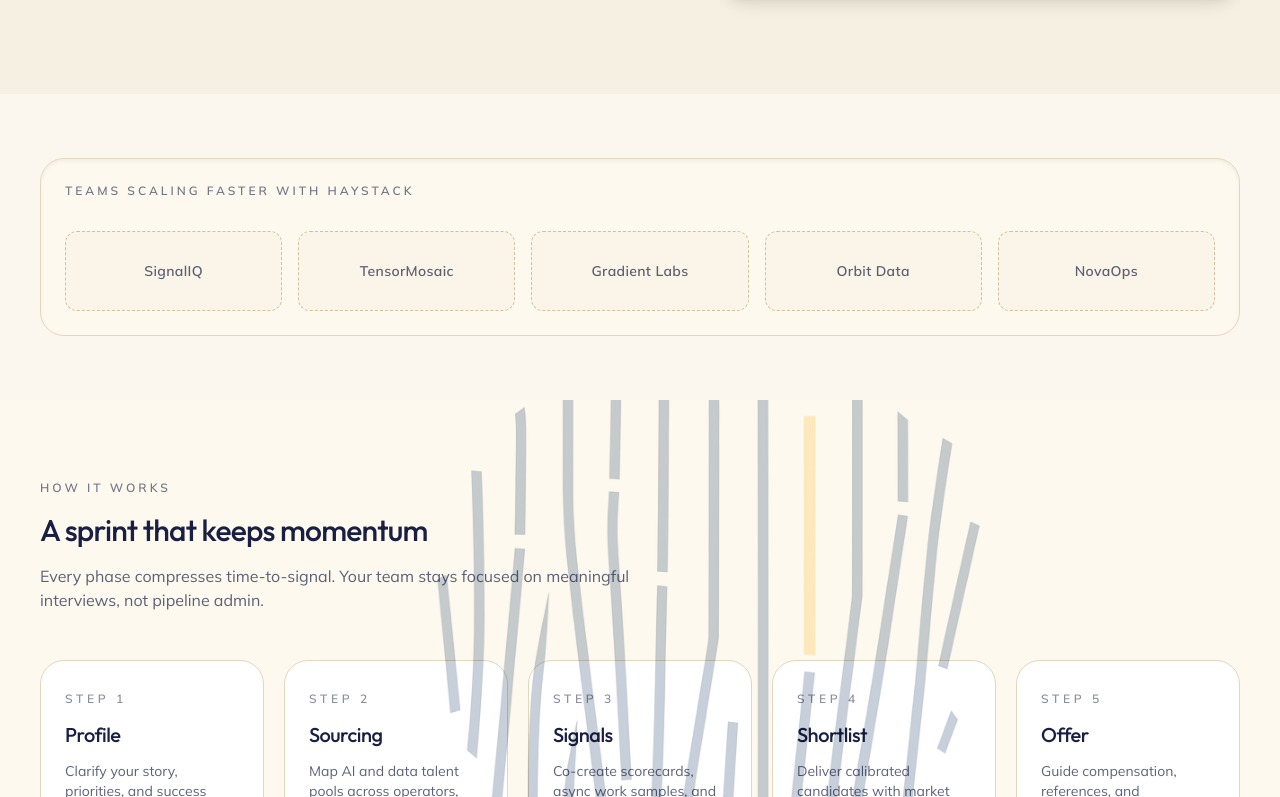
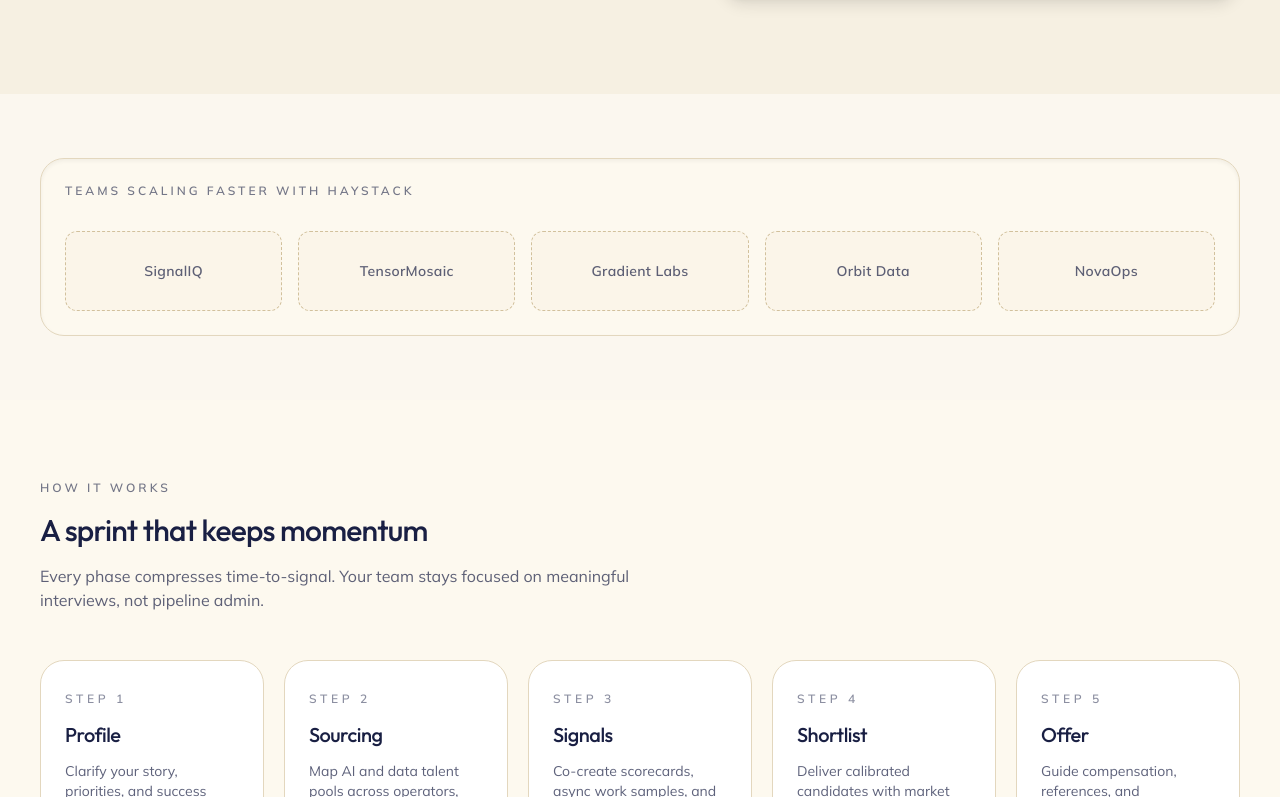
Before and after one commit to David-tech-creator/haystack, a Next.js app: page / in a window 1280 px wide. Shown: the part 723-1520 px from the top of the page. Built offline with nearby package versions, Linux system fonts and the light colour scheme.

Commit message:
style: remove background emblem from how it works

```diff
--- a/src/app/page.tsx
+++ b/src/app/page.tsx
@@ -4,7 +4,6 @@ import { Logos } from "@/components/logos"
 import { Stats } from "@/components/stats"
 import { Testimonials } from "@/components/testimonials"
 import { Hero } from "@/components/hero"
-import Image from "next/image"
 import Link from "next/link"
 import { motion } from "framer-motion"
 
@@ -39,14 +38,6 @@ function HowItWorks() {
 
   return (
     <section className="relative overflow-hidden bg-[#fdf9ef] py-20">
-      <Image
-        src="/images/Haystack-logo.png"
-        alt="Haystack emblem background"
-        width={920}
-        height={920}
-        className="pointer-events-none absolute right-1/2 top-1/2 hidden -translate-y-[62%] translate-x-[58%] opacity-25 mix-blend-multiply lg:block"
-        aria-hidden
-      />
       <div className="container relative flex flex-col gap-6 md:flex-row md:items-center md:justify-between">
         <div className="max-w-2xl space-y-4">
           <p className="text-xs font-semibold uppercase tracking-[0.25em] text-primary/60">How it works</p>
```
